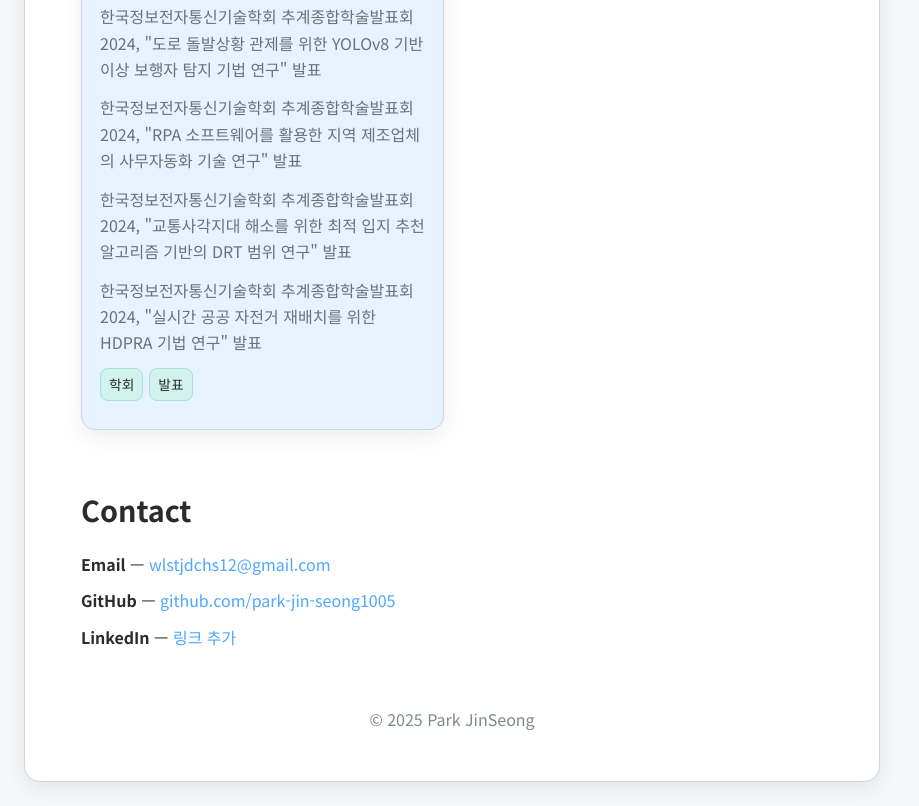
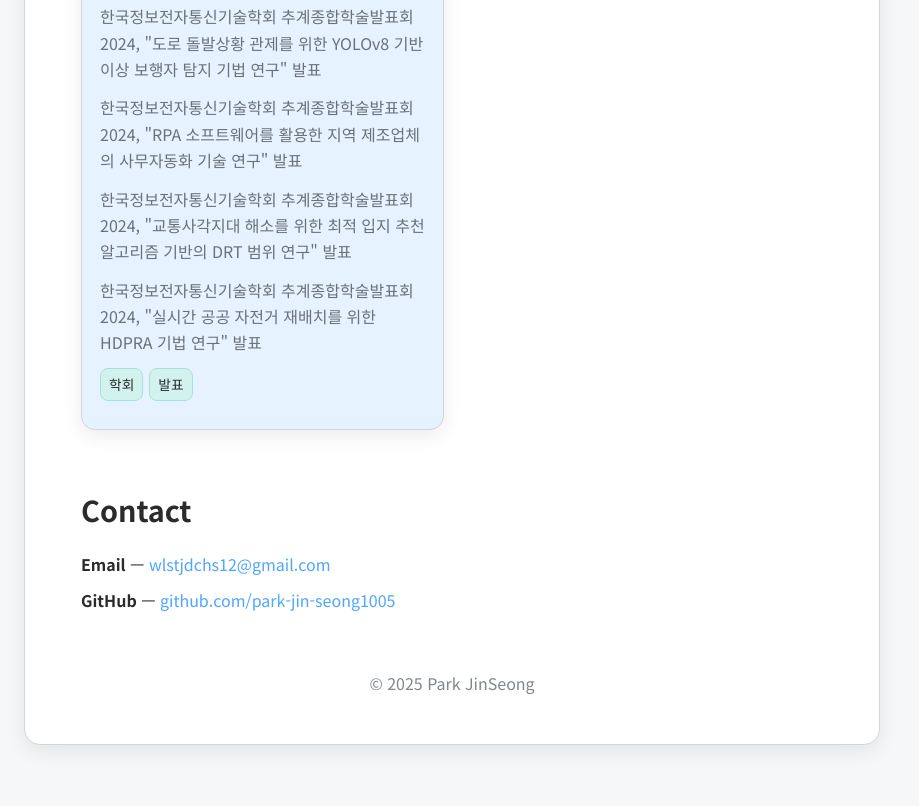
Before and after one commit to park-jin-seong1005/-, a plain HTML site: page index.html in a window 1280 px wide. Shown: the part 5173-5979 px from the top of the page, without its empty margins (0-919 px from the left). After the commit the page ends 5942 px from the top, so only its background shows below. Drawn offline with Linux system fonts and the light colour scheme.

Commit message:
Update index.html

```diff
--- a/index.html
+++ b/index.html
@@ -396,7 +396,6 @@
         <ul class="contact">
           <li><b>Email</b> — <a href="mailto:your.email@example.com">wlstjdchs12@gmail.com</a></li>
           <li><b>GitHub</b> — <a href="https://github.com/본인아이디" target="_blank" rel="noopener">github.com/park-jin-seong1005</a></li>
-          <li><b>LinkedIn</b> — <a href="#" target="_blank" rel="noopener">링크 추가</a></li>
         </ul>
       </section>
 
```
